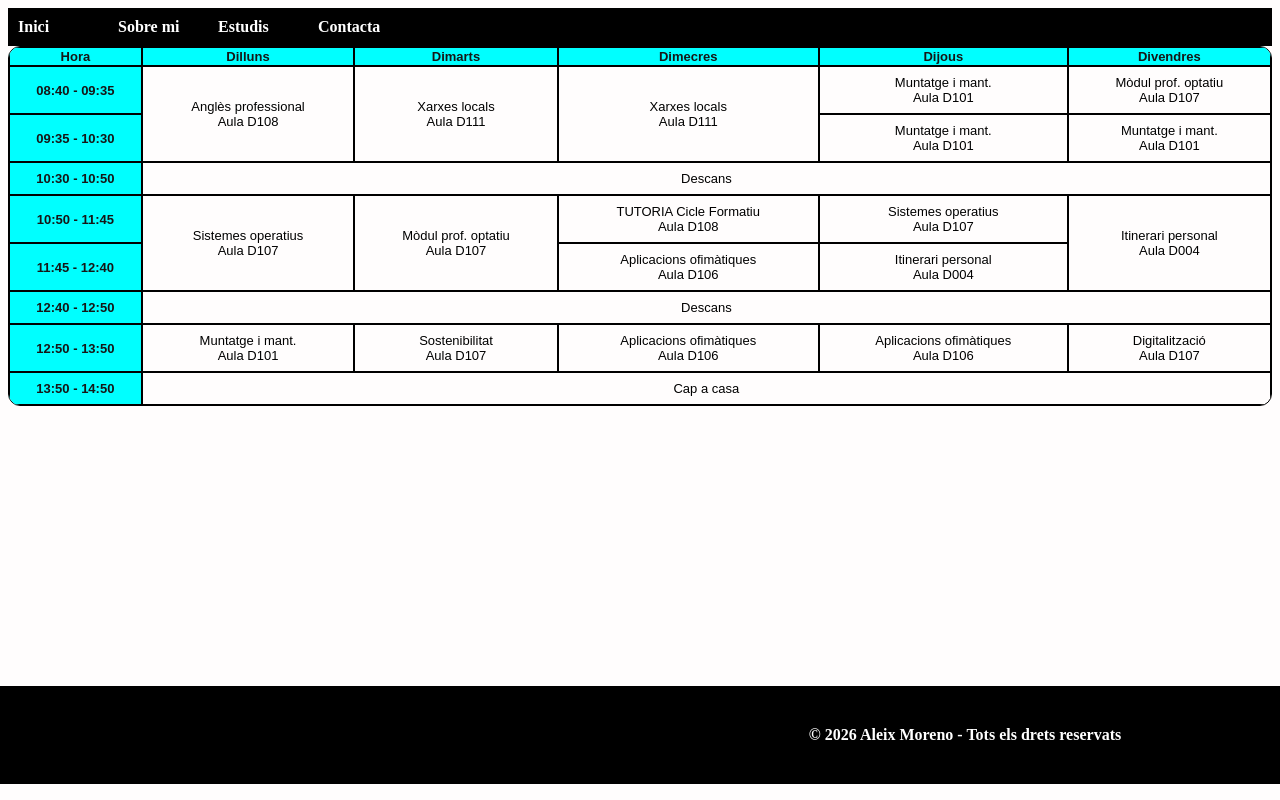
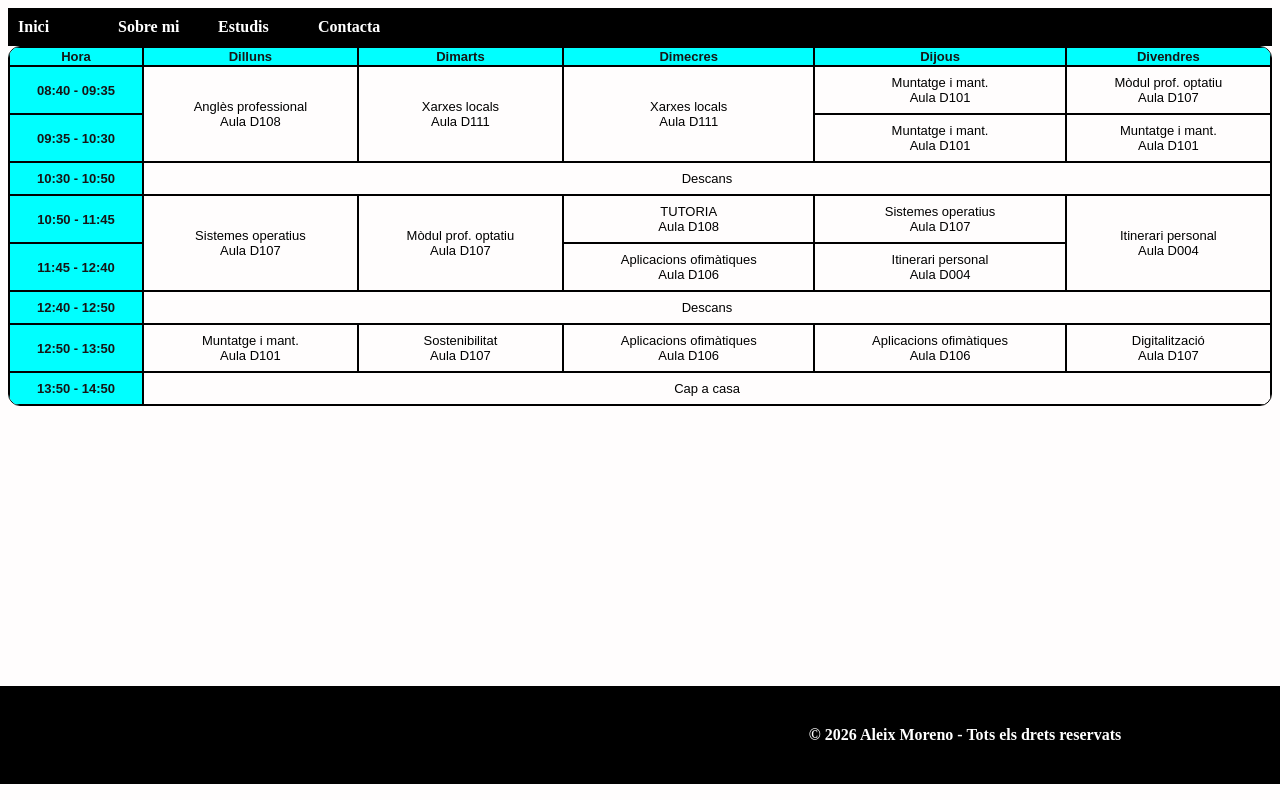
Before and after one commit to Predicador12/El-meu-Portfoli-, a plain HTML site: page Pages/Estudis.html in a window 1280 px wide. Drawn offline with Linux system fonts and the light colour scheme.

Commit message:
Add files via upload

```diff
--- a/Pages/Estudis.html
+++ b/Pages/Estudis.html
@@ -50,7 +50,7 @@
           <th>10:50 - 11:45</th>
           <td rowspan="2">Sistemes operatius<br>Aula D107</td>
           <td rowspan="2">Mòdul prof. optatiu<br>Aula D107</td>
-          <td>TUTORIA Cicle Formatiu<br>Aula D108</td>
+          <td>TUTORIA<br>Aula D108</td>
           <td>Sistemes operatius<br>Aula D107</td>
           <td rowspan="2">Itinerari personal<br>Aula D004</td>
         </tr>
```
Also changed, not shown: Pages/Contacta.html (+3 -2 lines).
